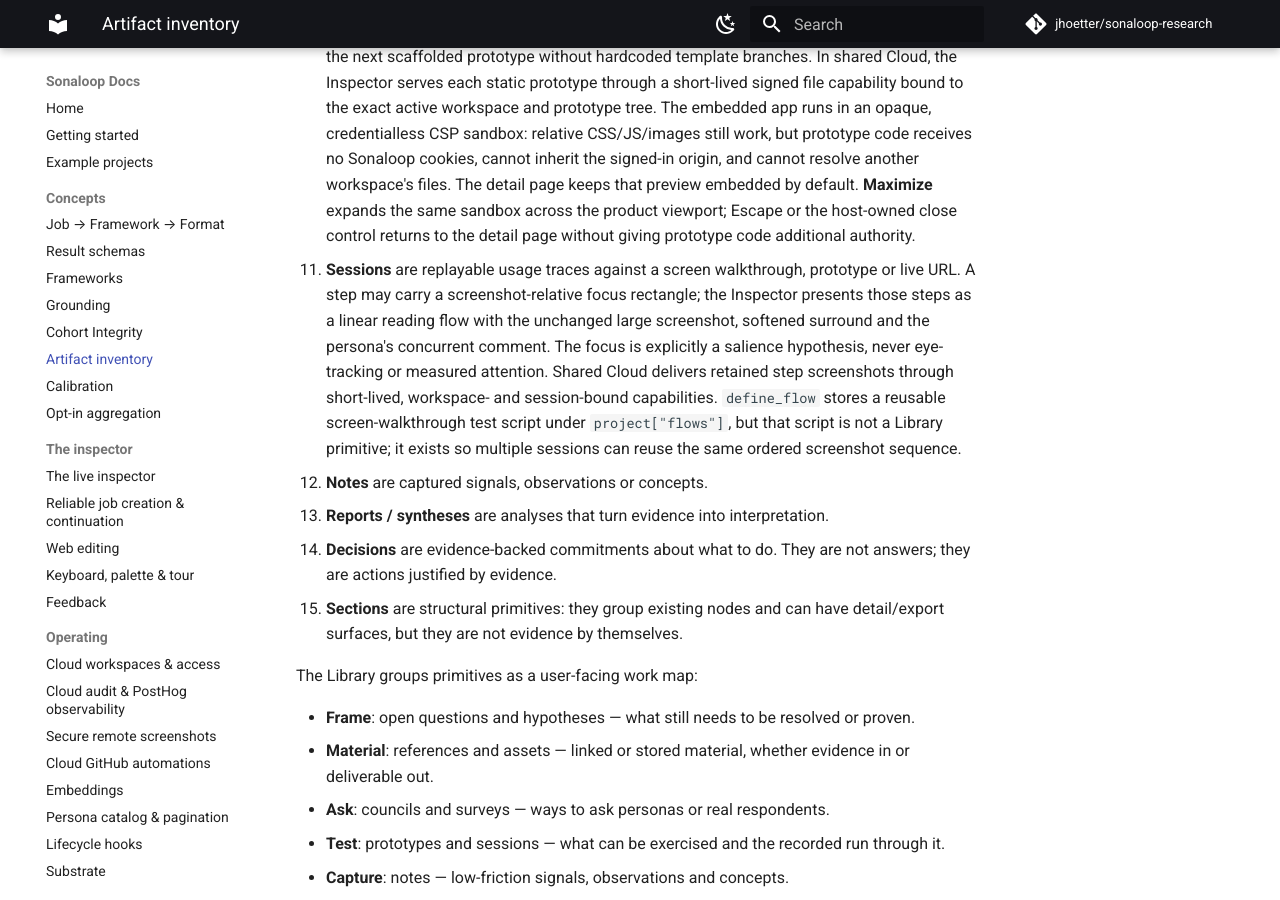
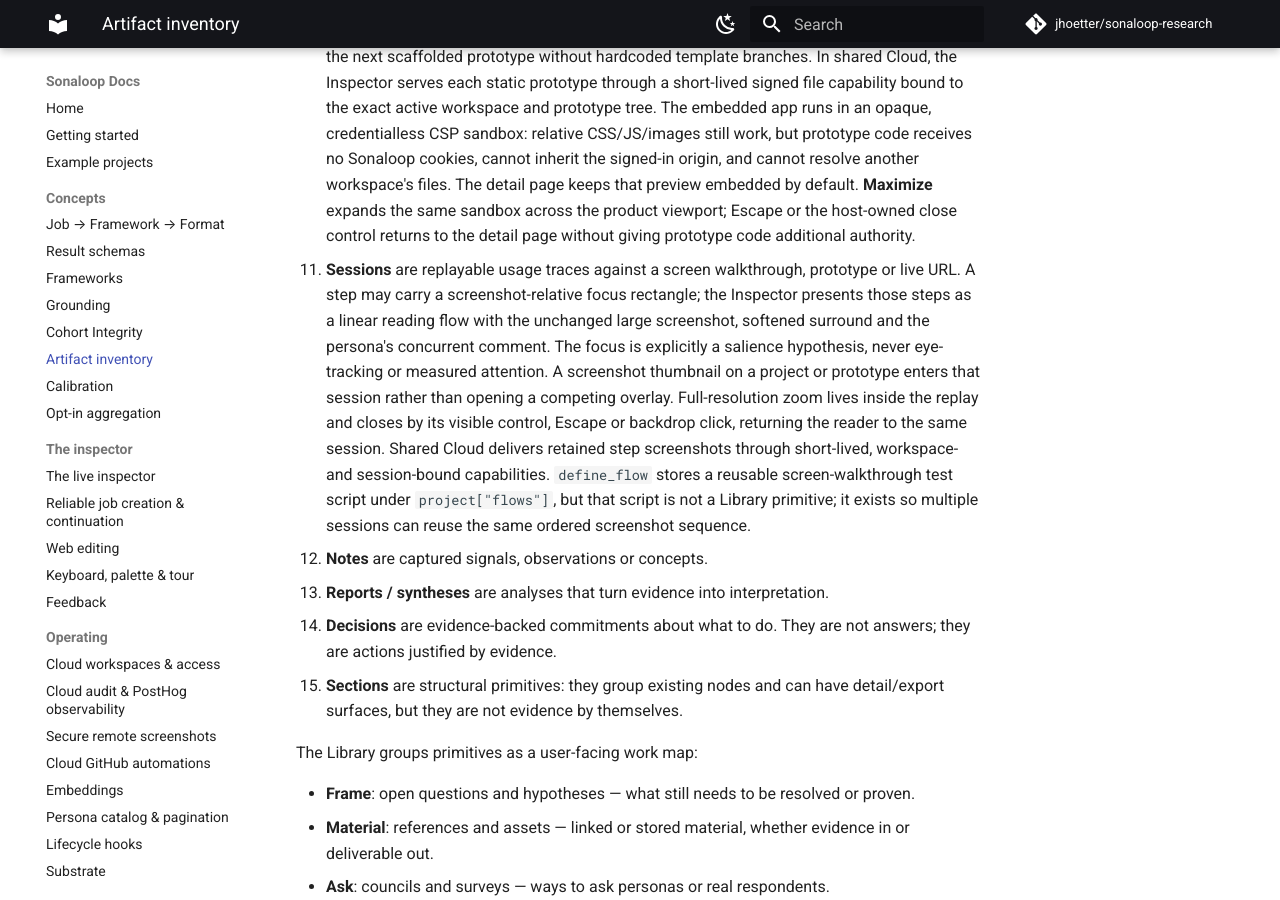
Before and after one commit to jhoetter/sonaloop-docs, an MkDocs documentation site: the page built from docs/artifact-inventory.md, in a window 1280 px wide and 900 px high, scrolled down 1033 px. Built offline with MkDocs 1.6.1 and Material for MkDocs 9.7.7, drawn with Linux system fonts in a browser that asks for light colours; comment, search, counter and statistics services are not loaded.

Commit message:
Clarify session screenshot interaction

```diff
--- a/docs/artifact-inventory.md
+++ b/docs/artifact-inventory.md
@@ -54,7 +54,10 @@ Use three layers:
   the Inspector presents those steps as a linear reading flow with the unchanged
   large screenshot, softened surround and the persona's concurrent comment. The
   focus is explicitly a salience hypothesis, never eye-tracking or measured
-  attention. Shared Cloud delivers retained step screenshots through short-lived,
+  attention. A screenshot thumbnail on a project or prototype enters that
+  session rather than opening a competing overlay. Full-resolution zoom lives
+  inside the replay and closes by its visible control, Escape or backdrop click,
+  returning the reader to the same session. Shared Cloud delivers retained step screenshots through short-lived,
   workspace- and session-bound capabilities. `define_flow` stores a reusable screen-walkthrough test
   script under `project["flows"]`, but that script is not a Library primitive;
   it exists so multiple sessions can reuse the same ordered screenshot sequence.
```
